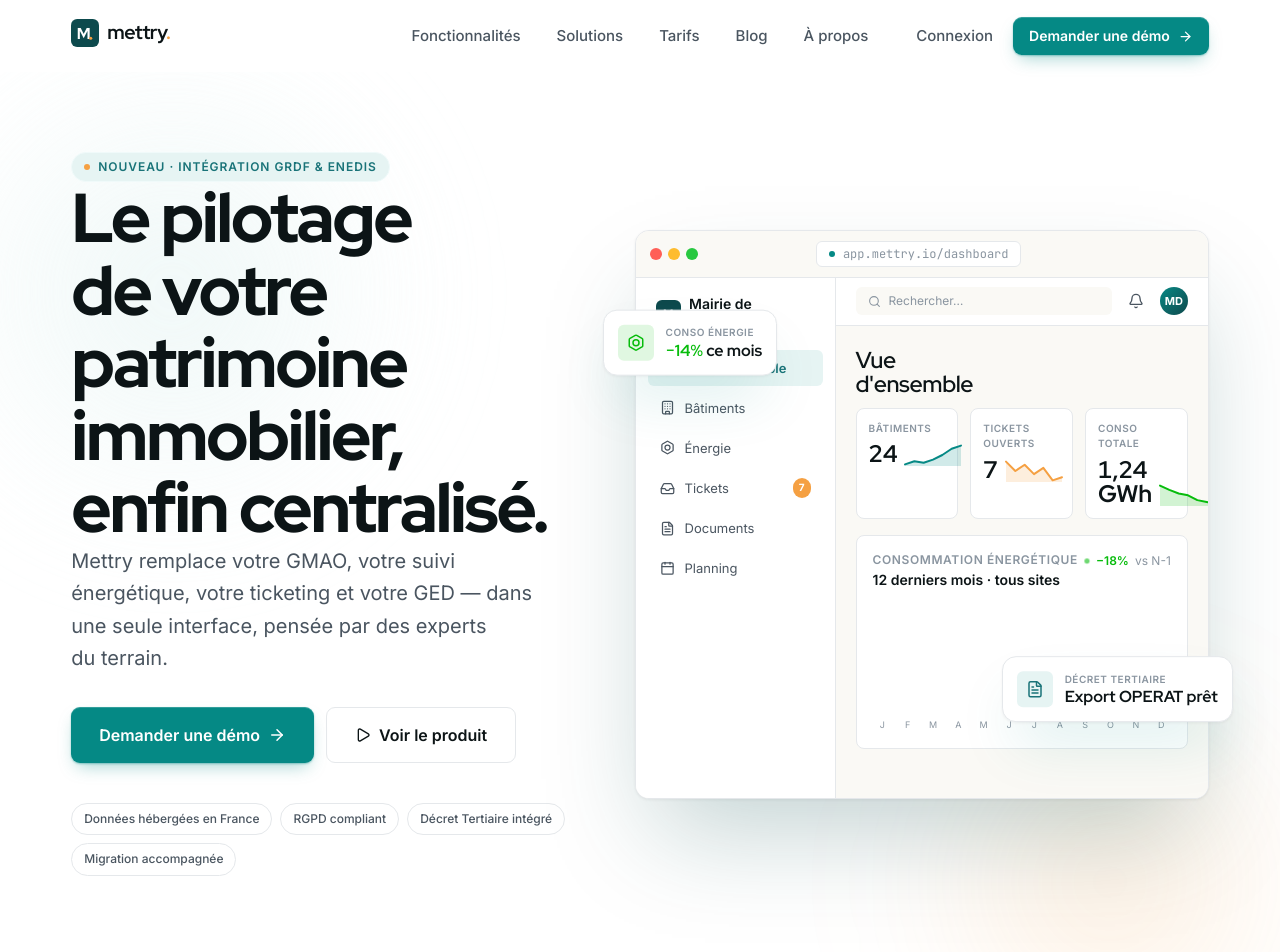
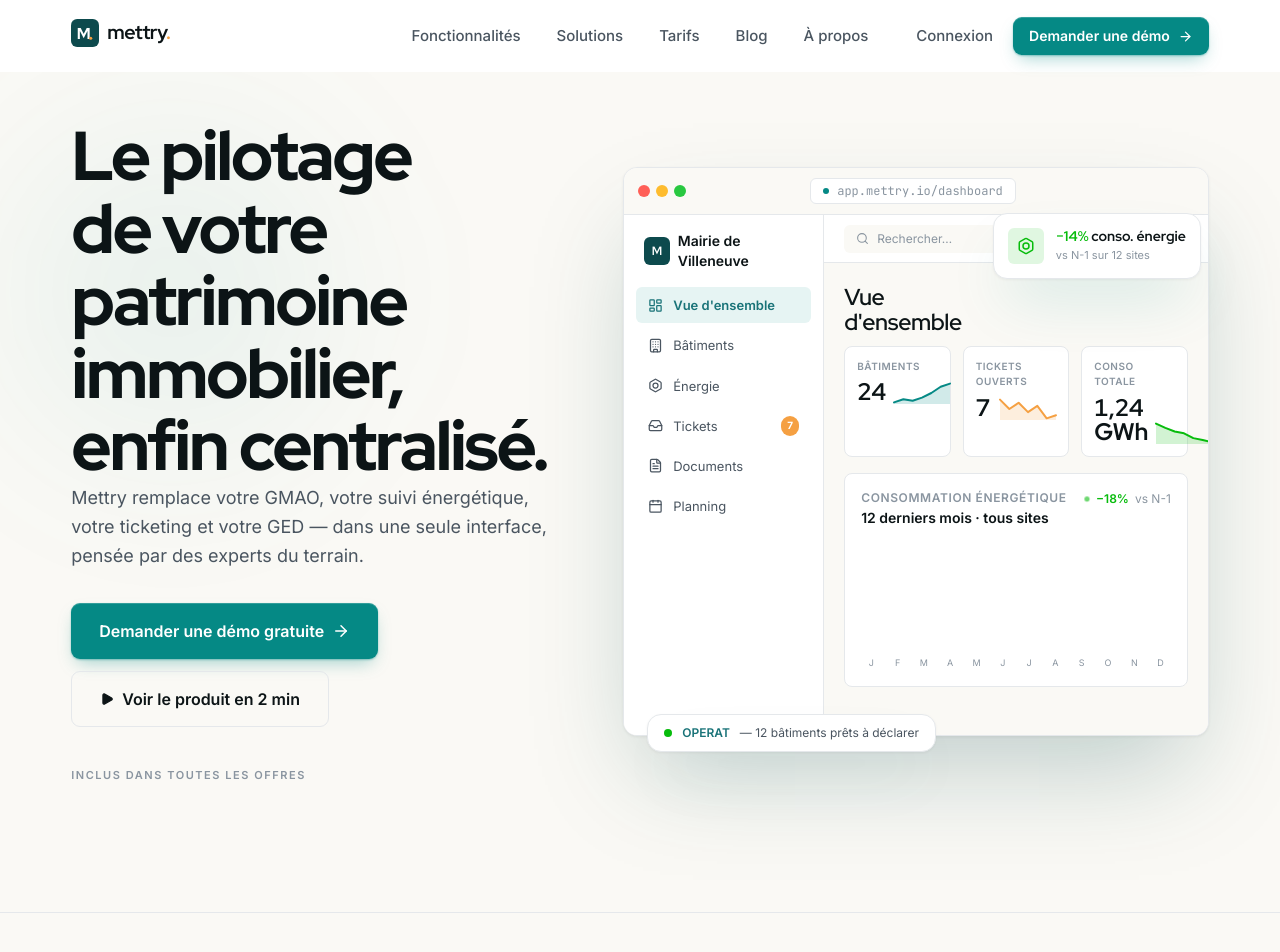
Before and after one commit to muratmendil/mettry-website, a Next.js app: page / in a window 1280 px wide. Shown: the top 952 px of the page. Built offline with nearby package versions, Linux system fonts and the light colour scheme.

Commit message:
Page d'accueil ok

```diff
--- a/src/components/home/Hero.tsx
+++ b/src/components/home/Hero.tsx
@@ -2,17 +2,9 @@
 
 import { ArrowRight, Play } from "lucide-react";
 import { Button } from "@/components/ui/Button";
-import { Eyebrow } from "@/components/ui/Eyebrow";
 import { Container } from "@/components/ui/Container";
 import { useDemoModal } from "@/components/chrome/DemoModalProvider";
 import { HeroDashboard } from "./HeroDashboard";
-
-const TRUST_PILLS = [
-    "Données hébergées en France",
-    "RGPD compliant",
-    "Décret Tertiaire intégré",
-    "Migration accompagnée",
-];
 
 export function Hero() {
     const { openDemo } = useDemoModal();
@@ -26,68 +18,50 @@
     };
 
     return (
-        <section className="hero-section relative overflow-hidden pt-12 pb-24 lg:pt-20 lg:pb-32">
-            {/* Decorative blobs */}
+        <section
+            className="hero-section relative overflow-hidden pt-8 pb-24 lg:pt-12 lg:pb-32"
+            style={{ background: "var(--color-bg-off-white)" }}
+        >
+            {/* Decorative blob discret */}
             <div
                 className="absolute -top-20 -left-32 w-[600px] h-[600px] rounded-full pointer-events-none"
                 style={{
-                    background: "radial-gradient(circle, var(--accent-light), transparent 60%)",
+                    background: "radial-gradient(circle, rgba(5,137,133,0.08), transparent 60%)",
                     filter: "blur(60px)",
-                    opacity: 0.7,
-                }}
-                aria-hidden="true"
-            />
-            <div
-                className="absolute -bottom-32 -right-20 w-[500px] h-[500px] rounded-full pointer-events-none"
-                style={{
-                    background: "radial-gradient(circle, rgba(245,160,66,0.18), transparent 60%)",
-                    filter: "blur(70px)",
                 }}
                 aria-hidden="true"
             />
 
             <Container>
-                <div className="grid grid-cols-1 lg:grid-cols-[1fr_1.15fr] gap-12 lg:gap-16 items-center relative">
+                <div className="grid grid-cols-1 lg:grid-cols-[1fr_1.2fr] gap-12 lg:gap-16 items-center relative">
                     {/* Left: copy */}
                     <div>
-                        <Eyebrow>Nouveau · Intégration GRDF & Enedis</Eyebrow>
-
-                        <h1 className="mt-6">
-                            Le pilotage de votre patrimoine immobilier,{" "}
+                        <h1 className="text-[44px] sm:text-[56px] lg:text-[72px] leading-[1.02]" style={{ fontFamily: "var(--font-display)", fontWeight: 800, letterSpacing: "-0.035em" }}>
+                            Le pilotage<br />
+                            de votre<br />
+                            patrimoine<br />
+                            immobilier,<br />
                             <span className="relative inline-block">
-                                <span
-                                    className="absolute inset-x-0 bottom-1 h-3 -z-10"
-                                    style={{ background: "rgba(245,160,66,0.35)" }}
-                                    aria-hidden="true"
-                                />
+                                <span className="absolute inset-x-0 bottom-1 h-3 -z-10" style={{ background: "rgba(245,160,66,0.45)" }} aria-hidden="true" />
                                 <span className="relative">enfin centralisé.</span>
                             </span>
                         </h1>
 
-                        <p className="mt-6 text-lg lg:text-xl leading-relaxed text-ink-secondary max-w-[56ch]">
-                            Mettry remplace votre GMAO, votre suivi énergétique, votre ticketing
-                            et votre GED — dans une seule interface, pensée par des experts du terrain.
+                        <p className="mt-7 text-lg leading-relaxed text-ink-secondary max-w-[52ch]">
+                            Mettry remplace votre GMAO, votre suivi énergétique, votre ticketing et votre GED — dans une seule interface, pensée par des experts du terrain.
                         </p>
 
                         <div className="mt-8 flex flex-wrap items-center gap-3">
                             <Button size="lg" onClick={openDemo}>
-                                Demander une démo <ArrowRight size={18} />
+                                Demander une démo gratuite <ArrowRight size={18} />
                             </Button>
                             <Button size="lg" variant="ghost" onClick={scrollToFeatures}>
-                                <Play size={16} /> Voir le produit
+                                <Play size={14} fill="currentColor" /> Voir le produit en 2 min
                             </Button>
                         </div>
 
-                        {/* Trust pills */}
-                        <div className="hero-trust mt-10 flex flex-wrap gap-2">
-                            {TRUST_PILLS.map((label) => (
-                                <span
-                                    key={label}
-                                    className="trust-pill inline-flex items-center px-3 py-1.5 rounded-full text-[12px] font-medium text-ink-secondary bg-white border border-border-default"
-                                >
-                                    {label}
-                                </span>
-                            ))}
+                        <div className="mt-10 text-[11px] uppercase tracking-[0.14em] font-semibold text-ink-tertiary">
+                            Inclus dans toutes les offres
                         </div>
                     </div>
 
--- a/src/components/home/HeroDashboard.tsx
+++ b/src/components/home/HeroDashboard.tsx
@@ -180,22 +180,17 @@
 function FloatingCardEnergy() {
     return (
         <div
-            className="absolute -left-4 sm:-left-8 top-[15%] bg-white rounded-card border border-border-default p-3.5 z-10"
-            style={{
-                boxShadow: "var(--shadow-lg-mettry)",
-                animation: "floatSlow 4s ease-in-out infinite",
-            }}
+            className="hidden sm:flex absolute -right-2 sm:right-2 top-[8%] bg-white rounded-card border border-border-default p-3.5 z-10 items-center gap-3"
+            style={{ boxShadow: "var(--shadow-lg-mettry)", animation: "floatSlow 4s ease-in-out infinite" }}
         >
-            <div className="flex items-center gap-3">
-                <div className="w-9 h-9 rounded-md flex items-center justify-center" style={{ background: "rgba(7,188,12,0.12)" }}>
-                    <Bolt size={18} style={{ color: "#07BC0C" }} />
+            <div className="w-9 h-9 rounded-md flex items-center justify-center" style={{ background: "rgba(7,188,12,0.12)" }}>
+                <Bolt size={18} style={{ color: "#07BC0C" }} />
+            </div>
+            <div>
+                <div className="text-sm font-bold leading-tight" style={{ fontFamily: "var(--font-display)" }}>
+                    <span style={{ color: "#07BC0C" }}>−14%</span> conso. énergie
                 </div>
-                <div>
-                    <div className="text-[10px] uppercase tracking-wider text-ink-tertiary font-semibold">Conso énergie</div>
-                    <div className="text-base font-bold leading-tight" style={{ fontFamily: "var(--font-display)" }}>
-                        <span className="text-success">−14%</span> ce mois
-                    </div>
-                </div>
+                <div className="text-[11px] text-ink-tertiary mt-0.5">vs N-1 sur 12 sites</div>
             </div>
         </div>
     );
@@ -204,24 +199,12 @@
 function FloatingCardOperat() {
     return (
         <div
-            className="absolute -right-2 sm:-right-6 bottom-[12%] bg-white rounded-card border border-border-default p-3.5 z-10"
-            style={{
-                boxShadow: "var(--shadow-lg-mettry)",
-                animation: "floatSlow 4s ease-in-out infinite",
-                animationDelay: "1s",
-            }}
+            className="hidden sm:flex absolute -left-4 sm:left-6 -bottom-4 bg-white rounded-card border border-border-default px-4 py-2.5 z-10 items-center gap-2.5"
+            style={{ boxShadow: "var(--shadow-lg-mettry)", animation: "floatSlow 4s ease-in-out infinite", animationDelay: "1s" }}
         >
-            <div className="flex items-center gap-3">
-                <div className="w-9 h-9 rounded-md flex items-center justify-center" style={{ background: "var(--accent-light)" }}>
-                    <FileText size={18} style={{ color: "var(--accent-dark)" }} />
-                </div>
-                <div>
-                    <div className="text-[10px] uppercase tracking-wider text-ink-tertiary font-semibold">Décret Tertiaire</div>
-                    <div className="text-base font-bold leading-tight" style={{ fontFamily: "var(--font-display)" }}>
-                        Export OPERAT prêt
-                    </div>
-                </div>
-            </div>
+            <span className="w-2 h-2 rounded-full bg-success" style={{ animation: "pulseDot 2s ease-in-out infinite" }} />
+            <span className="text-xs font-semibold" style={{ color: "var(--accent-dark)" }}>OPERAT</span>
+            <span className="text-xs text-ink-secondary">— 12 bâtiments prêts à déclarer</span>
         </div>
     );
 }
```
